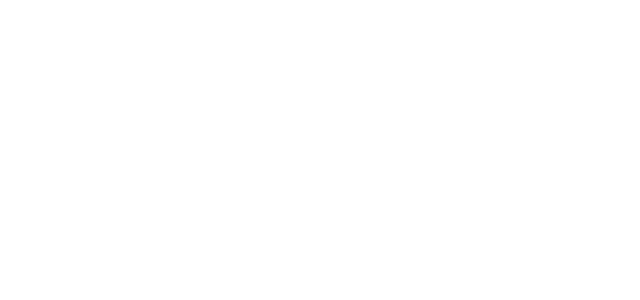
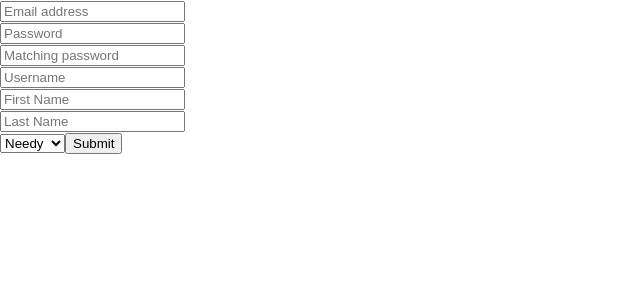
Before and after one commit to JoshFried/OneHome, a React (Create React App) app in the folder app-frontend/: page /register in a window 1280 px wide. Shown: the top 300 px of the page, without its empty margins (0-640 px from the left). Built offline with nearby package versions, Linux system fonts and the light colour scheme.

Commit message:
registration

```diff
--- a/app-frontend/src/App.js
+++ b/app-frontend/src/App.js
@@ -3,20 +3,23 @@
   BrowserRouter as Router,
   Route,
 } from "react-router-dom";
-import Register from "./components/Register";
+import RegistrationForm from "./components/RegistrationForm";
+import LoginForm from "./components/LoginForm";
 import Home from "./components/Home";
 import PrivateRoute from "./components/PrivateRoute";
 import {AuthContext} from "./components/Auth.js"
 function App() {
-  /*const [authTokens, setAuthTokens] = useState(localStorage.getItem("token") || "");
+  const [authTokens, setAuthTokens] = useState(localStorage.getItem("token") || "");
     const setTokens = (data) => {
     localStorage.setItem("token", JSON.stringify(data));
     setAuthTokens(data);
-  }; */
+  };
   return (
     <Router>
       <div>
         <Route path = "/" exact component = {Home}/>
+        <Route path = "/login" exact component = {LoginForm}/>
+        <Route path = "/register" exact component = {RegistrationForm}/>
       </div>
     </Router>
   );
--- a/app-frontend/src/components/Home.js
+++ b/app-frontend/src/components/Home.js
@@ -3,7 +3,10 @@
 
 function Home() {
   return(
-      <LoginForm/>
+      <div>
+          <div>hey</div>
+          <div>been tryna meet ya</div>
+      </div>
   )
 }
 export default Home;
--- a/app-frontend/src/components/RegistrationForm.js
+++ b/app-frontend/src/components/RegistrationForm.js
@@ -127,12 +127,11 @@
       <select
         onChange={handleChange}
         onBlur={handleBlur}
-        defaultValue="GUEST"
+        defaultValue="Needy"
         name="role"
       >
-        <option value="PARENT">Parent</option>
-        <option value="CHILD">Child</option>
-        <option value="GUEST">Guest</option>
+        <option value="Needy">Needy</option>
+        <option value="Shelter">Shelter</option>
       </select>
 
       <Button
```
Also changed, not shown: app-frontend/src/components/Profile.js (added), app-frontend/src/components/Register.js (deleted), app-frontend/src/components/Search.js (added), 1 other file (tests, documents, lock files or other folders).
